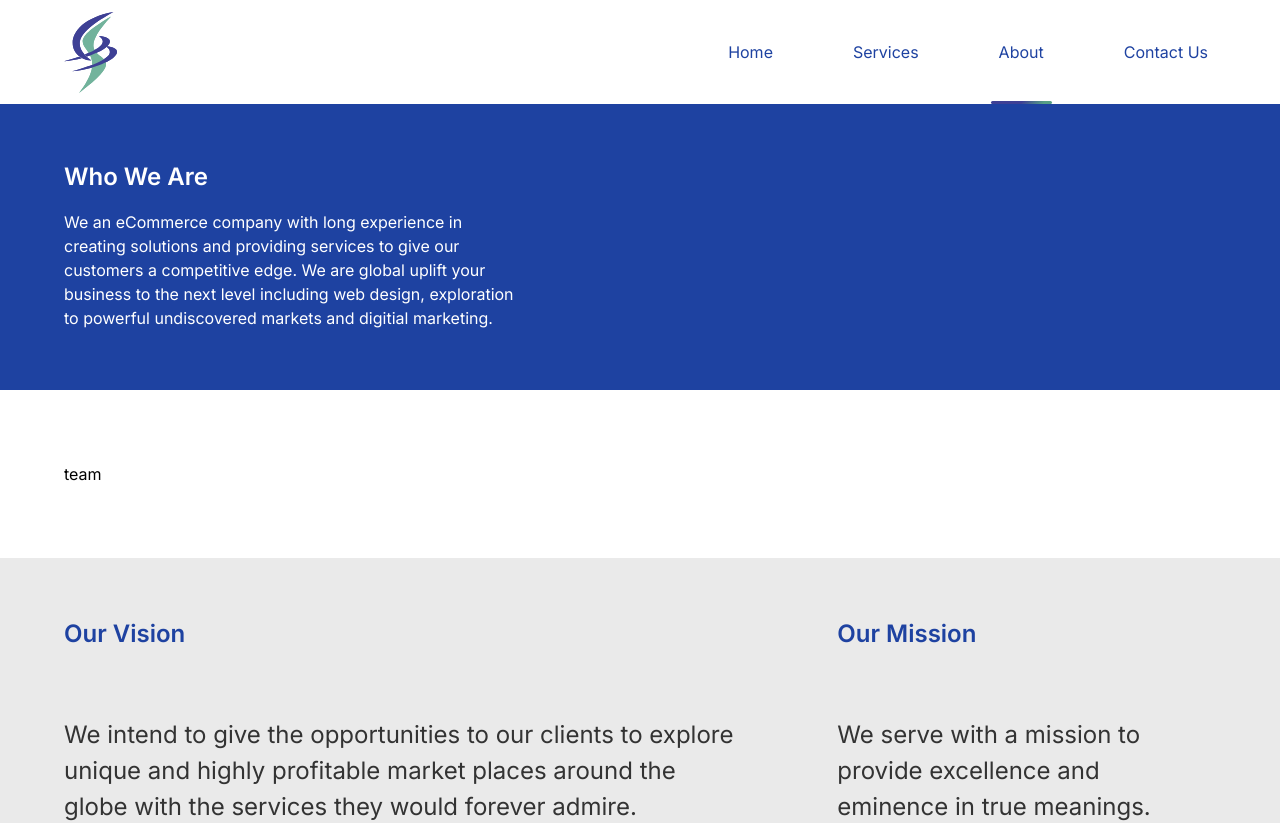
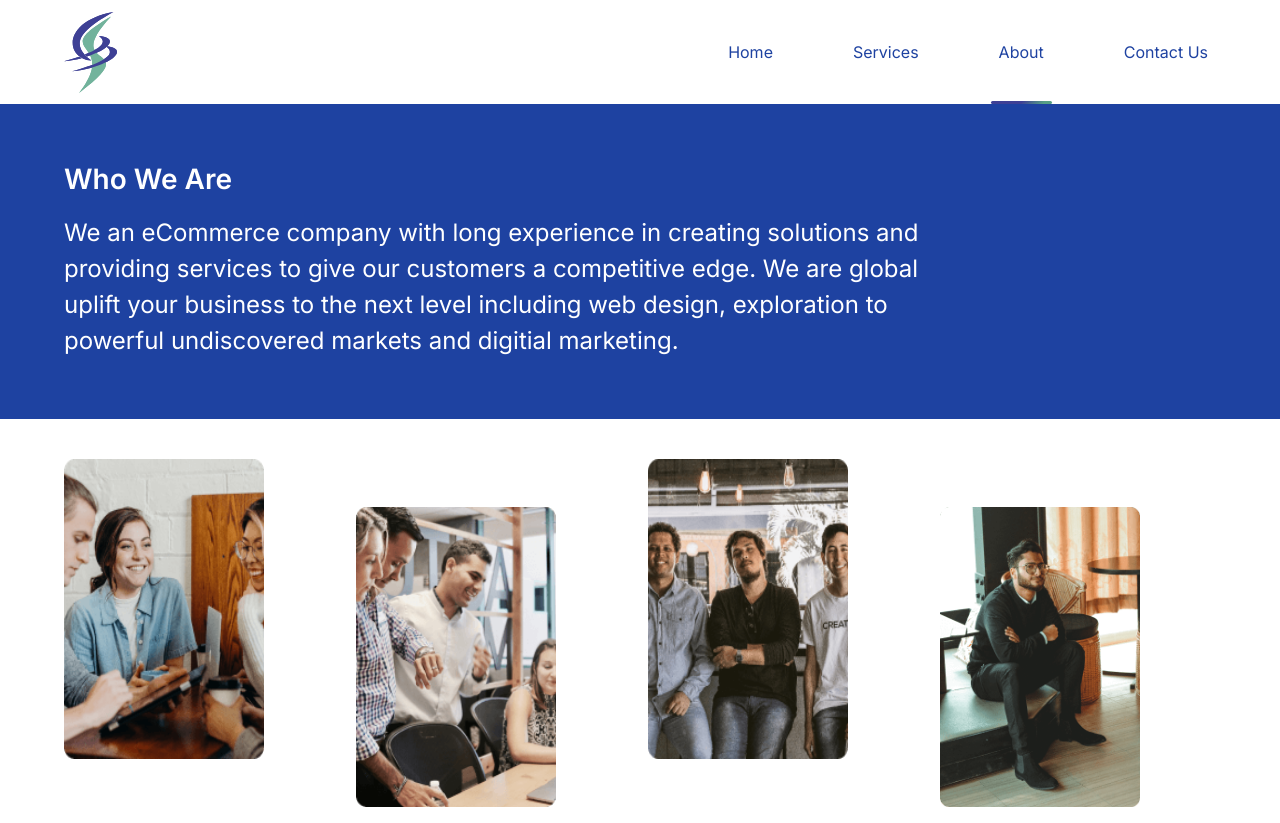
Before and after one commit to hariscs/client-agency-app, a React (Create React App) app: page /about in a window 1280 px wide. Shown: the top 823 px of the page. Built offline with nearby package versions, Linux system fonts and the light colour scheme.

Commit message:
add team section

```diff
--- a/src/components/about/Team.jsx
+++ b/src/components/about/Team.jsx
@@ -1,14 +1,27 @@
 import styles from '../../styles/components/about/Team.module.css';
-import { images } from '../../assets/data';
+import img1 from '../../assets/1.png';
+import img2 from '../../assets/2.png';
+import img3 from '../../assets/3.png';
+import img4 from '../../assets/4.png';
 
 const Team = () => {
 	return (
 		<section className={styles.team}>
 			<div className='container'>
-				{/* {images.map((img, index) => (
-					<img src={img} alt='team' key={index} />
-				))} */}
-				team
+				<div className={styles.images__grid}>
+					<div className={styles.img__col}>
+						<img src={img1} alt='team person' className={styles.img__mt} />
+					</div>
+					<div className={styles.img__col}>
+						<img src={img2} alt='team person' className={styles.img__mb} />
+					</div>
+					<div className={styles.img__col}>
+						<img src={img3} alt='team person' className={styles.img__mt} />
+					</div>
+					<div className={styles.img__col}>
+						<img src={img4} alt='team person' className={styles.img__mb} />
+					</div>
+				</div>
 			</div>
 		</section>
 	);
--- a/src/styles/components/about/Hero.module.css
+++ b/src/styles/components/about/Hero.module.css
@@ -11,3 +11,13 @@
 .hero__subtitle {
 	max-width: 45ch;
 }
+
+@media (min-width: 50em) {
+	.hero__title {
+		font-size: 1.75rem;
+	}
+	.hero__subtitle {
+		max-width: 59ch;
+		font-size: 1.5rem;
+	}
+}
--- a/src/styles/components/about/Team.module.css
+++ b/src/styles/components/about/Team.module.css
@@ -1,3 +1,34 @@
 .team {
 	padding-block: 4.5rem;
 }
+
+.images__grid {
+	display: grid;
+	gap: 1rem;
+	align-items: center;
+	justify-content: center;
+}
+
+.img__col img {
+	width: 200px;
+	height: 300px;
+}
+
+@media (min-width: 50em) {
+	.images__grid {
+		grid-template-columns: repeat(2, minmax(0, 200px));
+	}
+
+	.img__mt {
+		margin-top: -5rem;
+	}
+	.img__mb {
+		margin-top: 1rem;
+	}
+}
+
+@media (min-width: 80em) {
+	.images__grid {
+		grid-template-columns: repeat(4, 1fr);
+	}
+}
```
